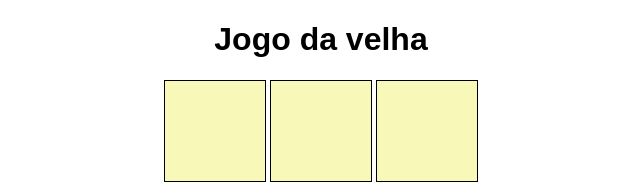
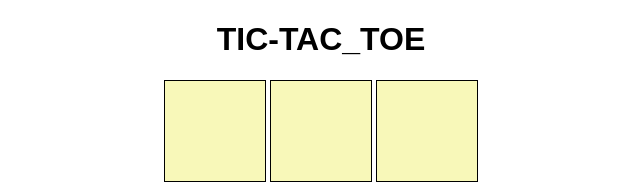
Before and after one commit to lorenagrazy/Tic-Tac-Toe, a plain HTML site: page index.html in a window 1280 px wide. Shown: the top 184 px of the page, without its empty margins (319-959 px from the left). Drawn offline with Linux system fonts and the light colour scheme.

Commit message:
Upload files

```diff
--- a/index.html
+++ b/index.html
@@ -6,11 +6,12 @@
     <meta name="viewport" content="width=device-width, initial-scale=1.0">
     <meta http-equiv="X-UA-Compatible" content="ie=edge">
     <link rel="stylesheet" type="text/css" href="./styles/style.css">
-    <title>Jogo da Velha</title>
+    <title>Tic-Tac-Toe</title>
+    <link rel="shortcut icon" href="./favicon.ico" />
 </head>
 
 <body>
-    <h1>Jogo da velha</h1>
+    <h1>TIC-TAC_TOE</h1>
 
     <div class="stage">
         <div>
```
Also changed, not shown: favicon.ico (added).
